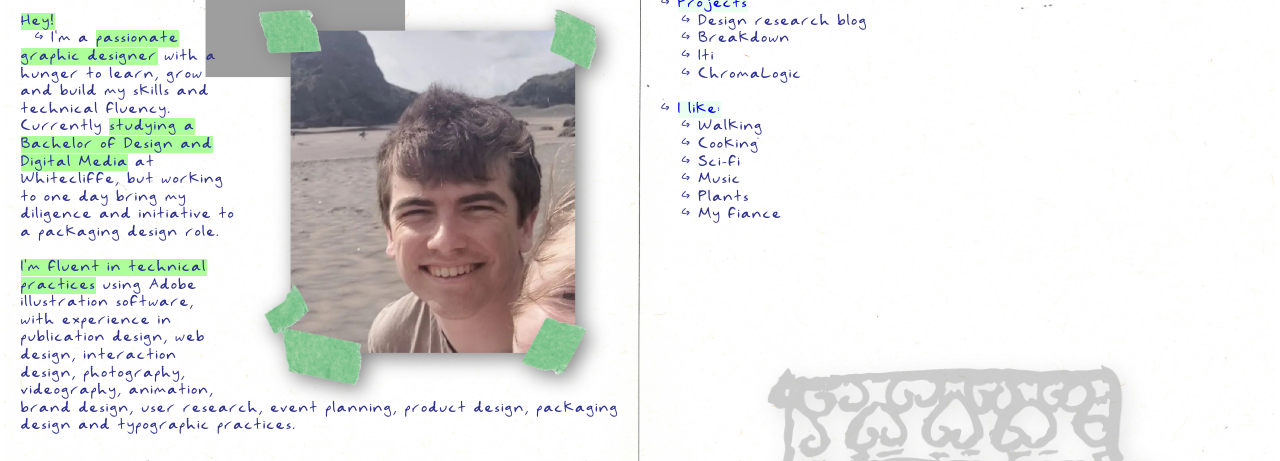
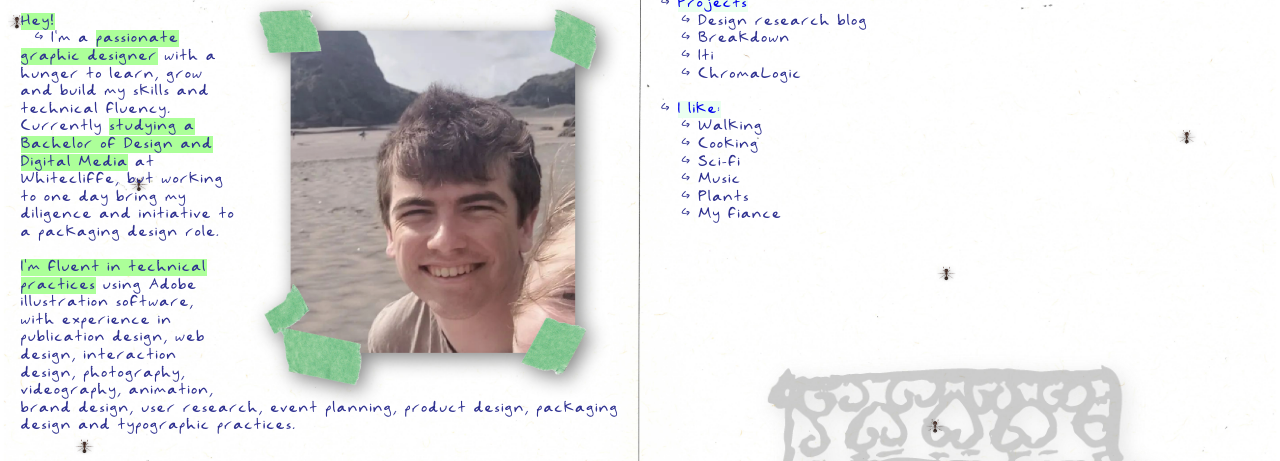
Before and after one commit to GeorgeB456/demo, a plain HTML site: page index.html in a window 1280 px wide. Shown: the part 72-533 px from the top of the page. Drawn offline with Linux system fonts and the light colour scheme.

Commit message:
IGOTPARTICLESTOWORK

```diff
--- a/app.js
+++ b/app.js
@@ -17,7 +17,7 @@ particlesJS(
     {
       particles: {
         number: {
-          value: 1,
+          value: 10,
           density: {
             enable: true,
             value_area: 800,
@@ -36,7 +36,7 @@ particlesJS(
             nb_sides: 5,
           },
           image: {
-            src: 'images/review.png',
+            src: 'images/ant.png',
             width: 100,
             height: 100,
           },
@@ -52,7 +52,7 @@ particlesJS(
           },
         },
         size: {
-          value: 100,
+          value: 10,
           random: false,
           anim: {
             enable: false,
@@ -70,7 +70,7 @@ particlesJS(
         },
         move: {
           enable: true,
-          speed: 10,
+          speed: 1,
           direction: 'none',
           random: true,
           straight: false,
@@ -83,7 +83,7 @@ particlesJS(
         },
       },
       interactivity: {
-        detect_on: 'canvas',
+        detect_on: 'window',
         events: {
           onhover: {
             enable: true,
--- a/index.html
+++ b/index.html
@@ -8,9 +8,7 @@
     <meta name="author" content="Vincent Garreau" />
     <meta name="viewport" content="width=device-width, initial-scale=1.0, minimum-scale=1.0, maximum-scale=1.0, user-scalable=no">
     <link href="style.css" rel="stylesheet" type="text/css"/>
-</head>
-<body>
-  <!-- particles.js container -->
+    <!-- particles.js container -->
   <div id="particles-js">
   </div>
 
@@ -18,7 +16,8 @@
   <script src="particles.js"></script>
   <script src="app.js"></script>
   <script src="script.js"></script>
-
+</head>
+<body>
     <!-- warping my text:
 
     <svg viewBox="0 0 425 300">
```
Also changed, not shown: images/ant.png (added).
